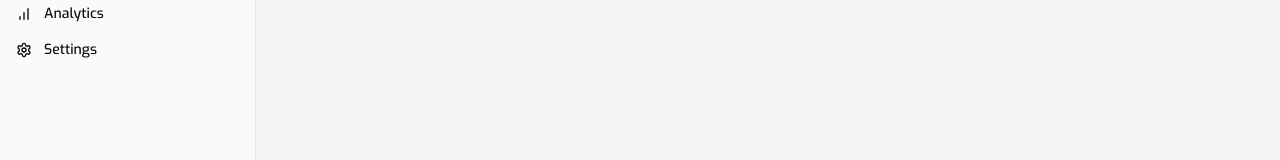
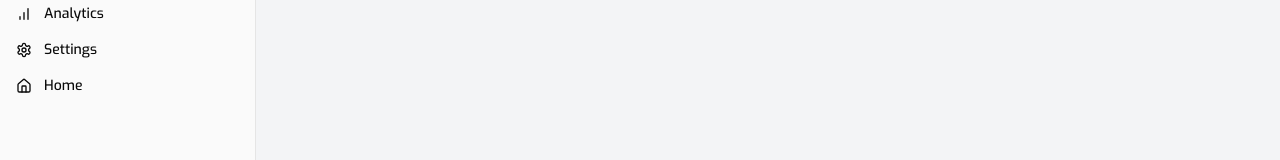
Before and after one commit to Sushanto171/devmeet, a Next.js app: page /dashboard in a window 1280 px wide. Shown: the part 482-642 px from the top of the page. Built offline with nearby package versions, Linux system fonts and the light colour scheme.

Commit message:
dashborad route updated

```diff
--- a/src/components/app-sidebar.jsx
+++ b/src/components/app-sidebar.jsx
@@ -4,6 +4,7 @@ import {
   HomeIcon,
   UsersIcon,
   FileTextIcon,
+  LayoutPanelTop,
   CodeIcon,
   FolderIcon,
   ShieldAlertIcon,
@@ -33,7 +34,7 @@ const data = {
     {
       title: "Dashboard",
       url: "/admin",
-      icon: HomeIcon,
+      icon: LayoutPanelTop,
     },
     {
       title: "Users",
@@ -98,6 +99,11 @@ const data = {
       url: "/dashboard/settings",
       icon: SettingsIcon,
     },
+    {
+      title: "Home",
+      url: "/",
+      icon: HomeIcon,
+    },
   ],
 };
 
```
